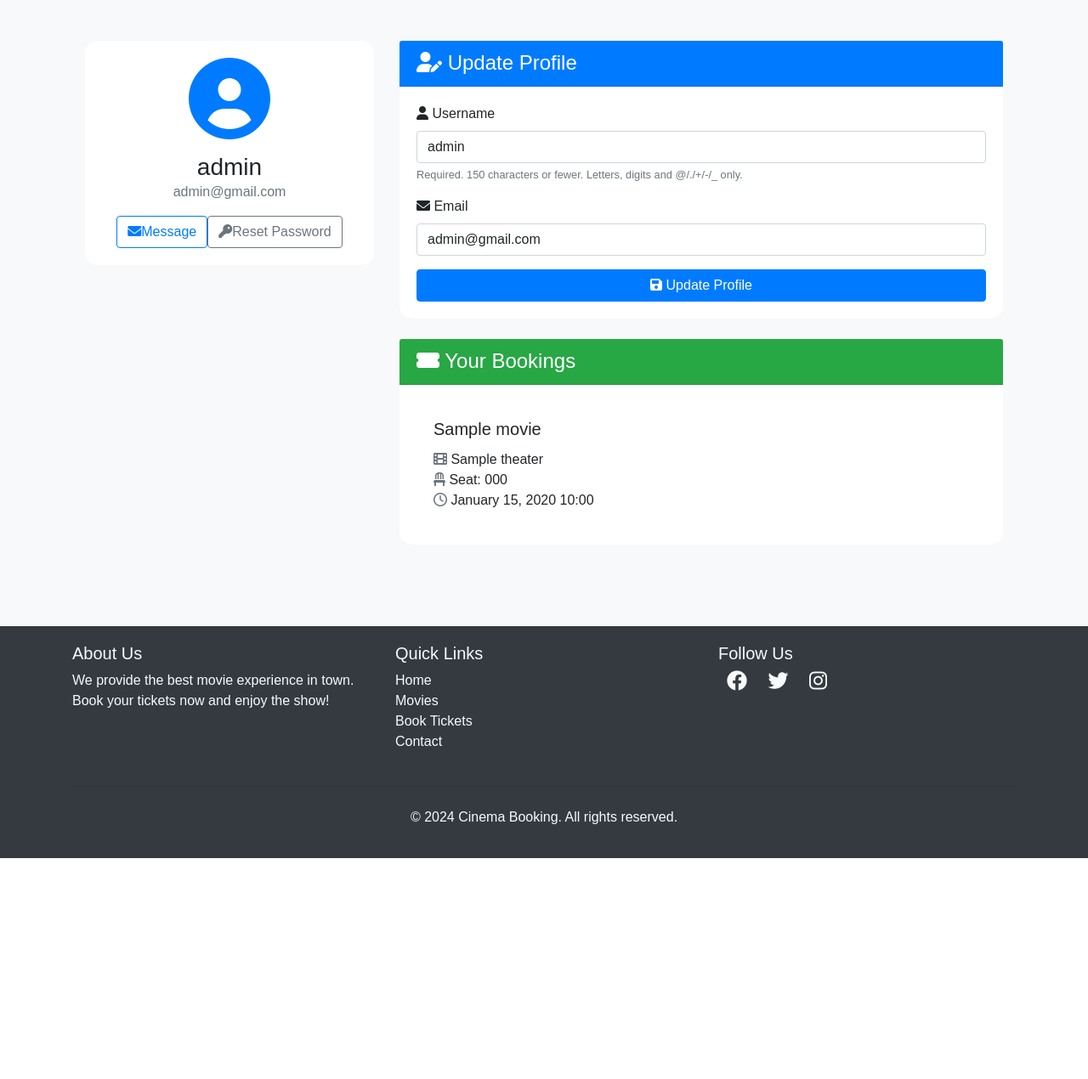
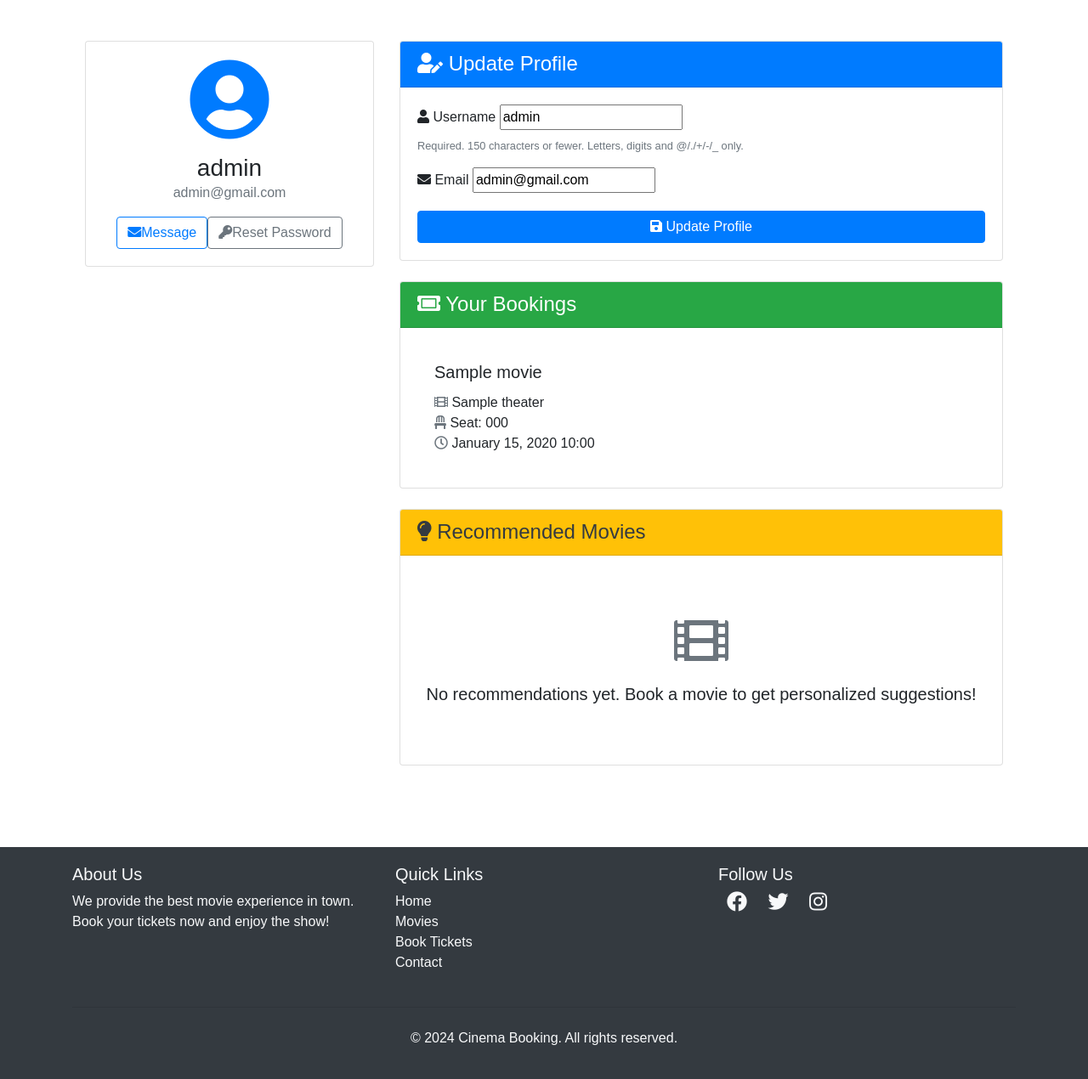
Before and after one commit to dnm10/BookMySeat-Nullclass, a Django app: page /profile/ in a window 1280 px wide. Shown: the part 70-1340 px from the top of the page at 85% size. Before the commit the page ends 1080 px from the top, so only its background shows below. Run offline with Django 5.2, Linux system fonts and the light colour scheme; a user stored in the database is signed in; tables that the repository leaves empty hold one stand-in row (values such as "Sample post"); some libraries are stand-ins or nearby versions.

Commit message:
Doing movie recommendations

```diff
--- a/movies/models.py
+++ b/movies/models.py
@@ -1,38 +1,50 @@
 from django.db import models
 from django.contrib.auth.models import User
 
+class Movie(models.Model):
+    GENRE_CHOICES = [
+        ('Action', 'Action'),
+        ('Comedy', 'Comedy'),
+        ('Drama', 'Drama'),
+        ('Horror', 'Horror'),
+        ('Romance', 'Romance'),
+        ('Sci-Fi', 'Sci-Fi'),
+        ('Thriller', 'Thriller'),
+        ('Animation', 'Animation'),
+    ]
 
-class Movie(models.Model):
-    name= models.CharField(max_length=255)
-    image= models.ImageField(upload_to="movies/")
-    rating = models.DecimalField(max_digits=3,decimal_places=1)
-    cast= models.TextField()
-    description= models.TextField(blank=True,null=True)
+    name = models.CharField(max_length=255)
+    image = models.ImageField(upload_to="movies/")
+    rating = models.DecimalField(max_digits=3, decimal_places=1)
+    genre = models.CharField(max_length=255, blank=True, null=True)
+    cast = models.TextField()
+    description = models.TextField(blank=True, null=True)
 
     def __str__(self):
         return self.name
 
 class Theater(models.Model):
     name = models.CharField(max_length=255)
-    movie = models.ForeignKey(Movie,on_delete=models.CASCADE,related_name='theaters')
-    time= models.DateTimeField()
+    movie = models.ForeignKey(Movie, on_delete=models.CASCADE, related_name='theaters')
+    time = models.DateTimeField()
 
     def __str__(self):
         return f'{self.name} - {self.movie.name} at {self.time}'
 
 class Seat(models.Model):
-    theater = models.ForeignKey(Theater,on_delete=models.CASCADE,related_name='seats')
+    theater = models.ForeignKey(Theater, on_delete=models.CASCADE, related_name='seats')
     seat_number = models.CharField(max_length=10)
-    is_booked=models.BooleanField(default=False)
+    is_booked = models.BooleanField(default=False)
 
     def __str__(self):
         return f'{self.seat_number} in {self.theater.name}'
 
 class Booking(models.Model):
-    user=models.ForeignKey(User,on_delete=models.CASCADE)
-    seat=models.OneToOneField(Seat,on_delete=models.CASCADE)
-    movie=models.ForeignKey(Movie,on_delete=models.CASCADE)
-    theater=models.ForeignKey(Theater,on_delete=models.CASCADE)
-    booked_at=models.DateTimeField(auto_now_add=True)
+    user = models.ForeignKey(User, on_delete=models.CASCADE)
+    seat = models.OneToOneField(Seat, on_delete=models.CASCADE)
+    movie = models.ForeignKey(Movie, on_delete=models.CASCADE)
+    theater = models.ForeignKey(Theater, on_delete=models.CASCADE)
+    booked_at = models.DateTimeField(auto_now_add=True)
+
     def __str__(self):
-        return f'Booking by{self.user.username} for {self.seat.seat_number} at {self.theater.name}'
+        return f'Booking by {self.user.username} for {self.seat.seat_number} at {self.theater.name}'
--- a/templates/movies/movie_list.html
+++ b/templates/movies/movie_list.html
@@ -35,6 +35,11 @@
                     <h5 class="card-title">{{ movie.name }}</h5>
                     <p class="card-text">
                         <i class="fas fa-star text-warning"></i> {{ movie.rating }}
+                    </p>
+                    <p class="card-text">
+                        <small class="text-muted">
+                            <i class="fas fa-film"></i> Genre: {{ movie.genre }}
+                        </small>
                     </p>
                     <p class="card-text">
                         <small class="text-muted">
--- a/templates/users/profile.html
+++ b/templates/users/profile.html
@@ -1,4 +1,5 @@
-{% extends "users/basic.html" %} {% block content %}
+{% extends "users/basic.html" %}
+{% block content %}
 
 <div class="container py-5">
   <div class="row">
@@ -12,8 +13,12 @@
           <h3 class="card-title mb-0">{{ user.username }}</h3>
           <p class="text-muted mb-3">{{ user.email }}</p>
           <div class="d-flex justify-content-center">
-            <a href="#" class="btn btn-outline-primary me-2"><i class="fas fa-envelope me-2"></i>Message</a>
-            <a href="{% url 'password_reset' %}" class="btn btn-outline-secondary"><i class="fas fa-key me-2"></i>Reset Password</a>
+            <a href="#" class="btn btn-outline-primary me-2">
+              <i class="fas fa-envelope me-2"></i>Message
+            </a>
+            <a href="{% url 'password_reset' %}" class="btn btn-outline-secondary">
+              <i class="fas fa-key me-2"></i>Reset Password
+            </a>
           </div>
         </div>
       </div>
@@ -41,15 +46,17 @@
                 {% endif %}
               </div>
             {% endfor %}
-            <button class="btn btn-primary w-100" type="submit"><i class="fas fa-save me-2"></i> Update Profile</button>
+            <button class="btn btn-primary w-100" type="submit">
+              <i class="fas fa-save me-2"></i> Update Profile
+            </button>
           </form>
         </div>
       </div>
 
       <!-- Bookings Card -->
-      <div class="card shadow">
+      <div class="card shadow mb-4">
         <div class="card-header bg-success text-white">
-          <h4 class="mb-0"><i class="fas fa-ticket-alt me-2"> </i> Your Bookings</h4>
+          <h4 class="mb-0"><i class="fas fa-ticket-alt me-2"></i> Your Bookings</h4>
         </div>
         <div class="card-body">
           {% if bookings %}
@@ -60,9 +67,9 @@
                     <div class="card-body">
                       <h5 class="card-title">{{ booking.movie.name }}</h5>
                       <p class="card-text">
-                        <i class="fas fa-film me-2 text-muted"> </i>  {{ booking.theater.name }}<br>
-                        <i class="fas fa-chair me-2 text-muted"> </i>  Seat: {{ booking.seat.seat_number }}<br>
-                        <i class="far fa-clock me-2 text-muted"> </i>  {{ booking.booked_at|date:"F d, Y H:i" }}
+                        <i class="fas fa-film me-2 text-muted"></i> {{ booking.theater.name }}<br>
+                        <i class="fas fa-chair me-2 text-muted"></i> Seat: {{ booking.seat.seat_number }}<br>
+                        <i class="far fa-clock me-2 text-muted"></i> {{ booking.booked_at|date:"F d, Y H:i" }}
                       </p>
                     </div>
                   </div>
@@ -77,81 +84,43 @@
           {% endif %}
         </div>
       </div>
+
+      <!-- Movie Recommendations Card -->
+      <div class="card shadow">
+        <div class="card-header bg-warning text-dark">
+          <h4 class="mb-0"><i class="fas fa-lightbulb me-2"></i> Recommended Movies</h4>
+        </div>
+        <div class="card-body">
+          {% if recommendations %}
+            <div class="row row-cols-1 row-cols-md-2 g-4">
+              {% for movie in recommendations %}
+                <div class="col">
+                  <div class="card h-100 border-0 shadow-sm">
+                    <img src="{{ movie.image.url }}" class="card-img-top" alt="{{ movie.name }}">
+                    <div class="card-body">
+                      <h5 class="card-title">{{ movie.name }}</h5>
+                      <p class="card-text">
+                        <i class="fas fa-star text-warning"></i> {{ movie.rating }}<br>
+                        <i class="fas fa-film me-2 text-muted"></i> Genre: {{ movie.genre }}
+                      </p>
+                      <a href="{% url 'theater_list' movie.id %}" class="btn btn-outline-primary w-100">
+                        View Theaters <i class="fas fa-chevron-right ms-2"></i>
+                      </a>
+                    </div>
+                  </div>
+                </div>
+              {% endfor %}
+            </div>
+          {% else %}
+            <div class="text-center py-5">
+              <i class="fas fa-film fa-4x text-muted mb-3"></i>
+              <p class="lead mb-0">No recommendations yet. Book a movie to get personalized suggestions!</p>
+            </div>
+          {% endif %}
+        </div>
+      </div>
     </div>
   </div>
 </div>
 
-<!-- Font Awesome CDN -->
-<link rel="stylesheet" href="https://cdnjs.cloudflare.com/ajax/libs/font-awesome/6.0.0-beta3/css/all.min.css">
-
-<!-- Custom CSS -->
-<style>
-  body {
-    background-color: #f8f9fa;
-  }
-  .card {
-    border-radius: 15px;
-    border: none;
-    transition: transform 0.3s ease-in-out;
-  }
-  .card:hover {
-    transform: translateY(-5px);
-  }
-  .card-header {
-    border-top-left-radius: 15px;
-    border-top-right-radius: 15px;
-  }
-  /* Style form fields */
-  form input, form select, form textarea {
-    display: block;
-    width: 100%;
-    padding: 0.375rem 0.75rem;
-    font-size: 1rem;
-    font-weight: 400;
-    line-height: 1.5;
-    color: #212529;
-    background-color: #fff;
-    background-clip: padding-box;
-    border: 1px solid #ced4da;
-    border-radius: 0.25rem;
-    transition: border-color 0.15s ease-in-out, box-shadow 0.15s ease-in-out;
-  }
-  form input:focus, form select:focus, form textarea:focus {
-    border-color: #86b7fe;
-    outline: 0;
-    box-shadow: 0 0 0 0.25rem rgba(13, 110, 253, 0.25);
-  }
-  @media (max-width: 767.98px) {
-    .card-body {
-      padding: 1rem;
-    }
-  }
-</style>
-<!-- <div class="container mt-4">
-    <h2>Profile</h2>
-    <form method="POST">
-      {% csrf_token %}
-      {{ u_form.as_p }}
-      <div>
-        <button class="btn btn-primary mt-2" type="submit">Update Profile</button>
-      </div>
-    </form>
-
-    <p>Want to change your password? <a href="{% url 'password_reset' %}">Reset it here</a>.</p>
-
-    <h2>Booking</h2>
-    <ul>
-      {% for booking in bookings %}
-      <li>
-        movie:{{booking.movie.name}}<br>
-        theater:{{booking.theater.name}}<br>
-        seat:{{booking.seat.seat_number}}<br>
-        bookedat:{{booking.booked_at}}
-
-      </li>
-      {% empty %}
-      <li>no bookings yet</li>
-      {% endfor %}
-    </ul>
-  </div> -->
 {% endblock %}
```
Also changed, not shown: movies/views.py (+16 -7 lines), media/movies/avengers.jpg (deleted), media/movies/dark_knight.jpeg (added), media/movies/endgame.jpeg (added), media/movies/inception.jpeg (deleted), media/movies/interstaller.jpg (added), media/movies/movie.jpg (deleted), media/movies/movie3.jpg (deleted), media/movies/movie5.jpg (deleted), movies/migrations/0003_movie_genre.py (added), 1 other file.
